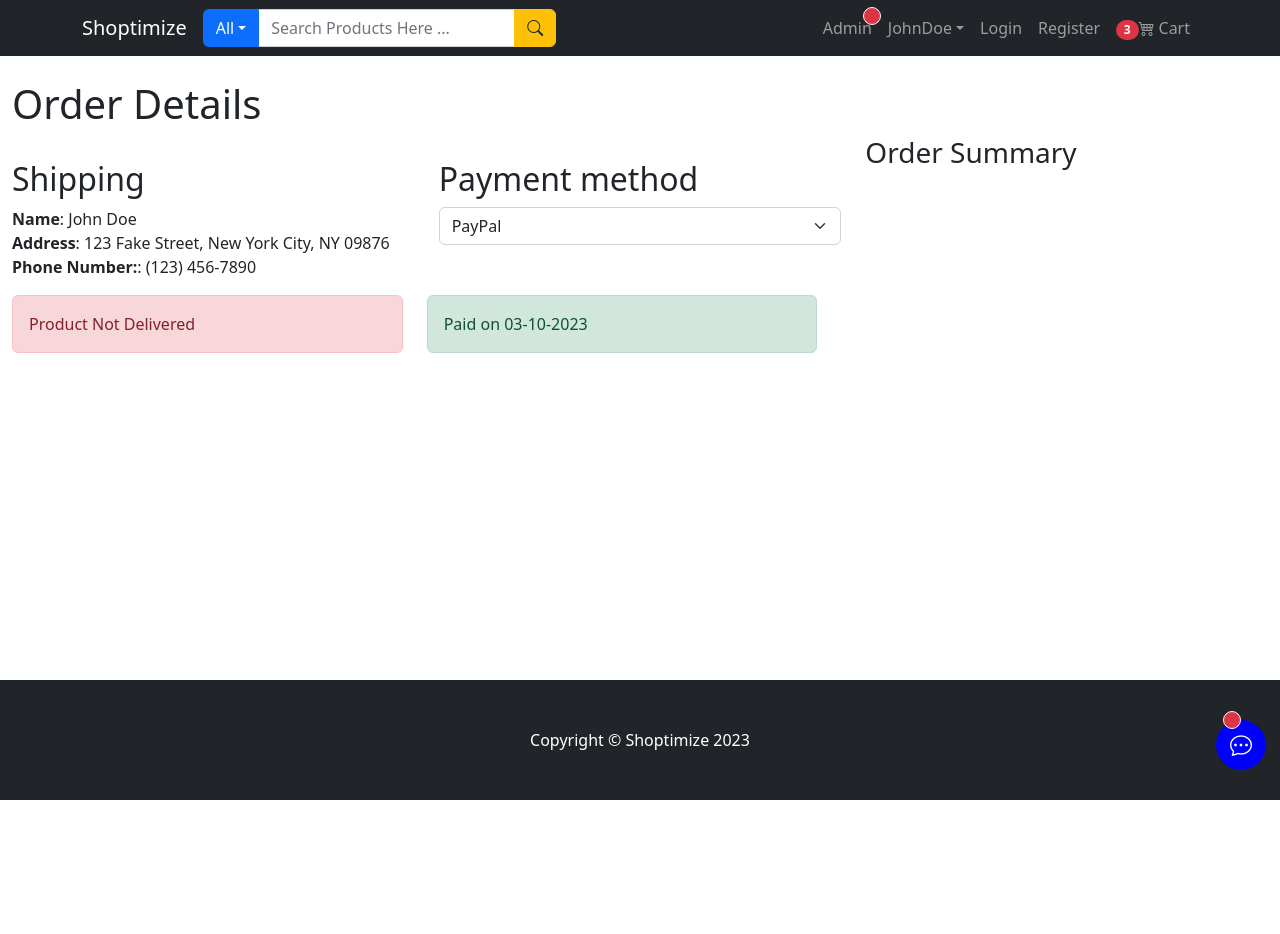
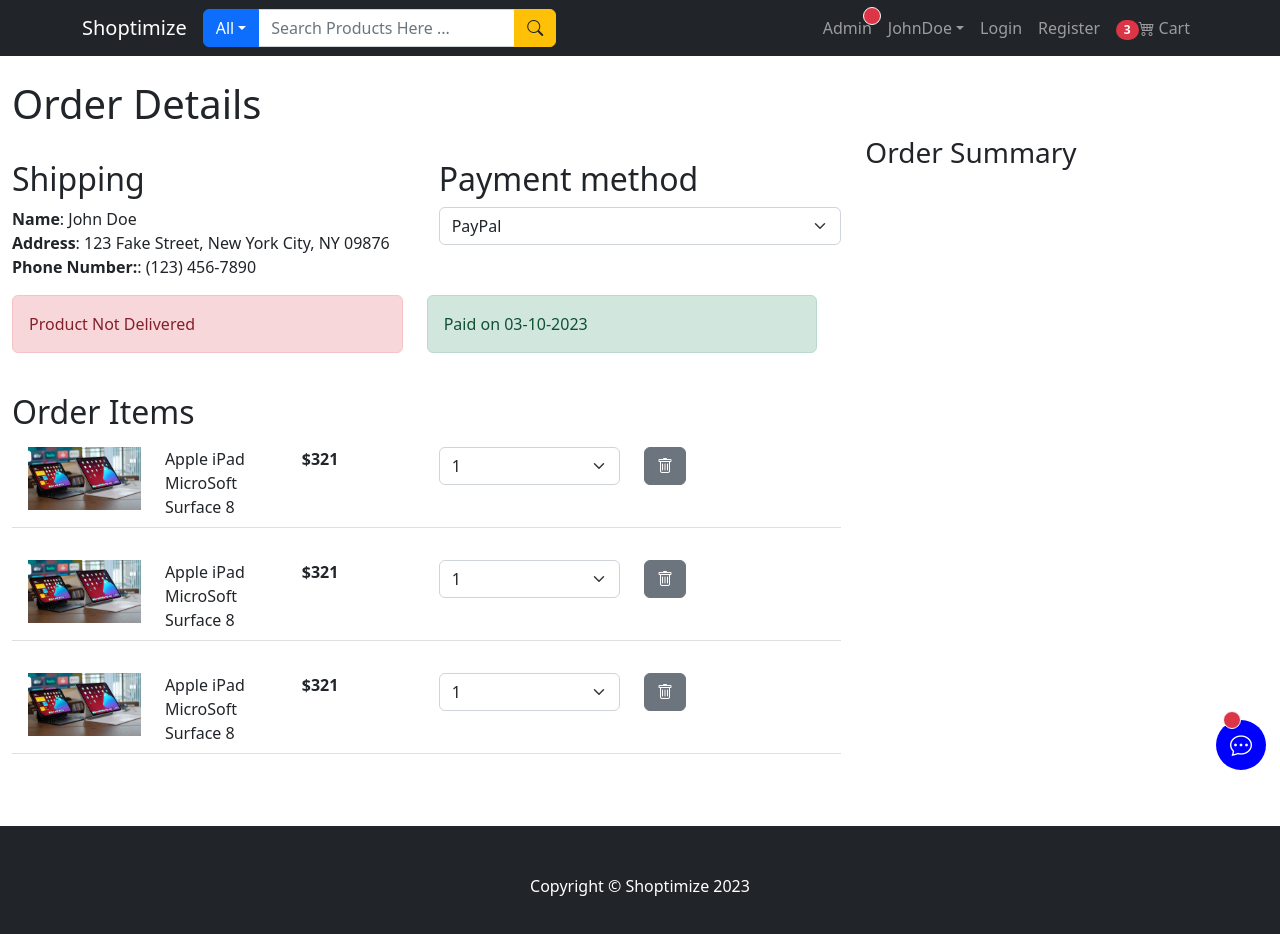
Before and after one commit to ShanchaiZ/MERN-ecommerce, a React (Create React App) app in the folder frontend/: page /user/order-details in a window 1280 px wide. Shown: the top 934 px of the page. Before the commit the page ends 800 px from the top, so only its background shows below. Built offline with nearby package versions, Linux system fonts and the light colour scheme.

Commit message:
Created an order item list by creating an array of 3 items then mapping the products from the Cart Item Component with a unique key per output. The cart Item component was imported

```diff
--- a/frontend/src/pages/user/UserOrderDetailsPage.js
+++ b/frontend/src/pages/user/UserOrderDetailsPage.js
@@ -1,4 +1,5 @@
-import { Container, Row, Col, Form, Alert } from "react-bootstrap";
+import { Container, Row, Col, Form, Alert, ListGroup } from "react-bootstrap";
+import CartItemComponent from "../../components/CartItemComponent";
 
 const UserOrderDetailsPage = () => {
     return (
@@ -34,7 +35,13 @@ const UserOrderDetailsPage = () => {
                         </Row>
                     </Row>
                     <br />
-
+                    {/* Product Order Items: */}
+                    <h2>Order Items</h2>
+                    <ListGroup variant="flush">
+                        {Array.from({ length: 3 }).map((item, idx) => (
+                            <CartItemComponent key={idx}/>
+                        ))}
+                    </ListGroup>
                 </Col>
                 <Col md={4}>
                     <h3>Order Summary</h3>
```
